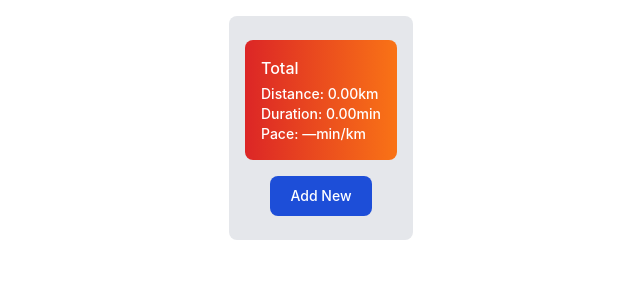
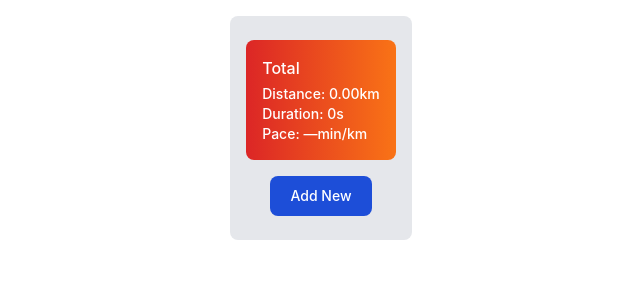
Before and after one commit to annesylvie/alpaca, a React (Create React App) app in the folder webapp/: page / in a window 1280 px wide. Shown: the top 300 px of the page, without its empty margins (319-959 px from the left). Built offline with nearby package versions, Linux system fonts and the light colour scheme; the HTML template or start-up script is replaced by a standard one.

Commit message:
webapp: improve display of duration and pace

```diff
--- a/webapp/src/Segment.tsx
+++ b/webapp/src/Segment.tsx
@@ -63,6 +63,25 @@ function displayNumber(numberToDisplay: number): string {
   return isNaN(numberToDisplay) ? "—" : numberToDisplay.toFixed(2);
 }
 
+function secondsToHMSString(seconds: number): string {
+  const date = new Date(seconds * 1000);
+  const hours = date.getUTCHours();
+  const minutes = date.getUTCMinutes();
+  const secondsToDisplay = date.getUTCSeconds();
+  let stringWithHours = hours > 0 ? `${hours}h` : "";
+  let stringWithMinutes = stringWithHours.concat(minutes > 0 ? `${minutes}min` : "");
+  let stringWithSeconds = stringWithMinutes.concat(secondsToDisplay > 0 ? `${secondsToDisplay}s` : "");
+  return stringWithSeconds;
+}
+
+function displayPace(seconds: number): string {
+  return isNaN(seconds) ? "—min/km" : `${secondsToHMSString(seconds)}/km`;
+}
+
+function displayDuration(seconds: number): string {
+  return seconds === 0 ? "0s" : secondsToHMSString(seconds);
+}
+
 export interface SegmentProps {
   distance: number; // In meters
   duration: number; // In seconds
@@ -85,8 +104,8 @@ export const Segment: React.FC<SegmentProps> = ({
     >
       {isTally ? <div className="mb-1 text-base">Total</div> : null}
       <div>Distance: {displayNumber(distance / 1000)}km</div>
-      <div>Duration: {displayNumber(duration / 60)}min</div>
-      <div>Pace: {displayNumber(paceSpeedConversion(speed))}min/km</div>
+      <div>Duration: {displayDuration(duration)}</div>
+      <div>Pace: {displayPace(1000 / speed)}</div>
     </div>
   );
 };
```
